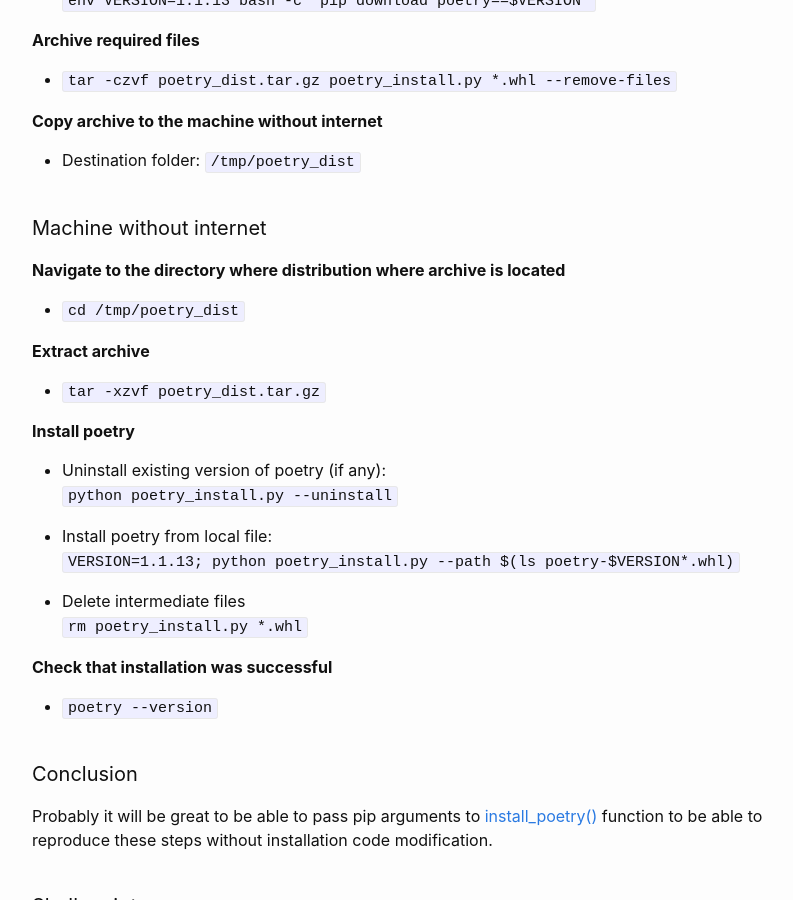
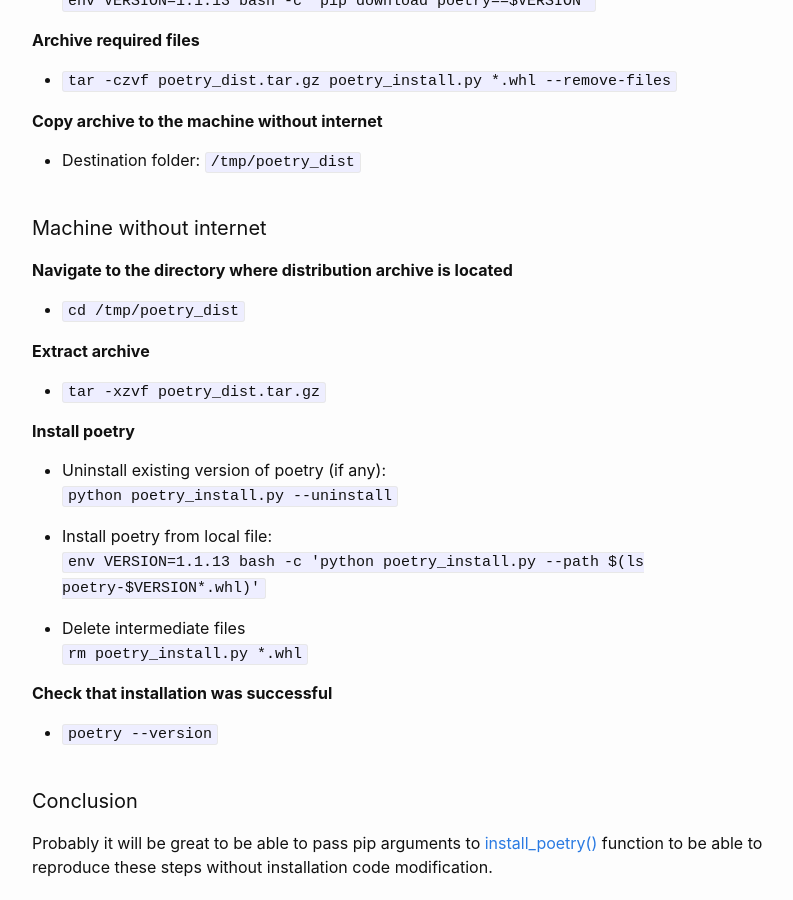
Before and after one commit to labdmitriy/labdmitriy.github.io, a Jekyll site: the page built from _posts/2022-05-08-poetry-installation-offline.md, in a window 1280 px wide and 900 px high, scrolled down 1068 px. Shown: the whole window, without its empty margins (238-1031 px from the left). Built offline with Jekyll 4.4.1, drawn with Linux system fonts in a browser that asks for light colours.

Commit message:
Fix description and code

```diff
--- a/_posts/2022-05-08-poetry-installation-offline.md
+++ b/_posts/2022-05-08-poetry-installation-offline.md
@@ -47,7 +47,7 @@ Let's assume for the next steps that:
 
 #### Machine without internet
 
-**Navigate to the directory where distribution where archive is located**
+**Navigate to the directory where distribution archive is located**
 - `cd /tmp/poetry_dist`
 
 **Extract archive**
@@ -58,7 +58,7 @@ Let's assume for the next steps that:
 `python poetry_install.py --uninstall`
 
 - Install poetry from local file:
-`VERSION=1.1.13; python poetry_install.py --path $(ls poetry-$VERSION*.whl)`
+`env VERSION=1.1.13 bash -c 'python poetry_install.py --path $(ls poetry-$VERSION*.whl)'`
 
 - Delete intermediate files
 `rm poetry_install.py *.whl`
```
